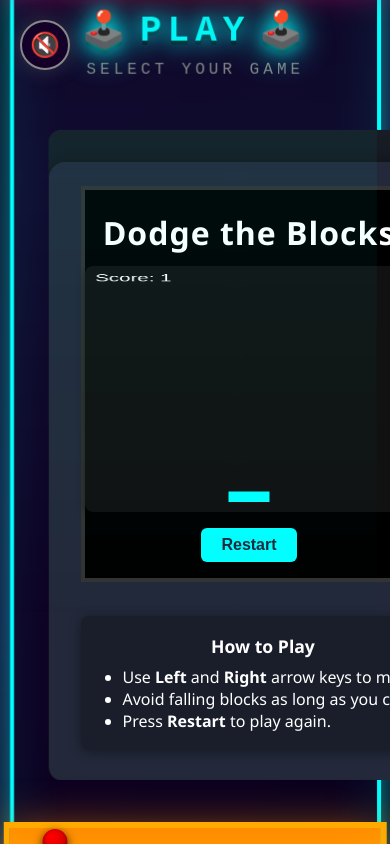
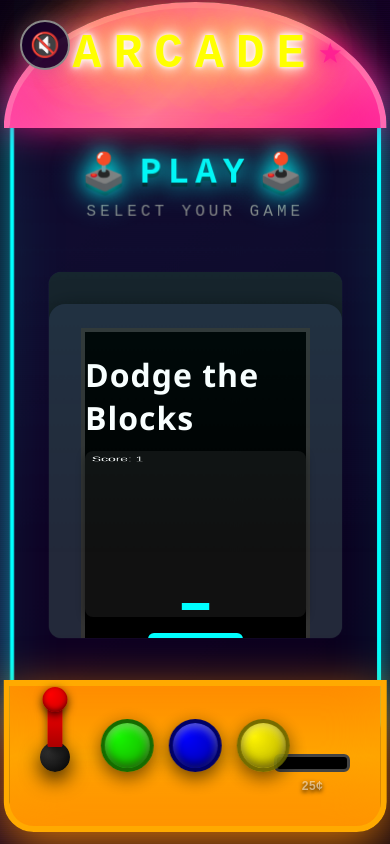
Before and after one commit to nitsuah/games, a Next.js app in the folder app/: page /dodge-blocks in a window 390 px wide. Built offline with nearby package versions, Linux system fonts and the light colour scheme.

Commit message:
fix(ui): dodge-blocks responsive iframe

```diff
--- a/app/pages/dodge-blocks.jsx
+++ b/app/pages/dodge-blocks.jsx
@@ -11,9 +11,15 @@ const DodgeBlocks = () => {
           src="/games/dodge-blocks/index.html"
           title="Dodge the Blocks"
           sandbox="allow-scripts allow-same-origin"
-          width="400"
-          height="650"
-          style={{ border: 'none', borderRadius: 12, background: '#23293a', width: 400, height: 650 }}
+          style={{
+            border: 'none',
+            borderRadius: 12,
+            background: '#23293a',
+            width: '100%',
+            height: '100%',
+            maxWidth: '400px',
+            maxHeight: '650px'
+          }}
         />
       </ArcadeLayout>
     </>
```
